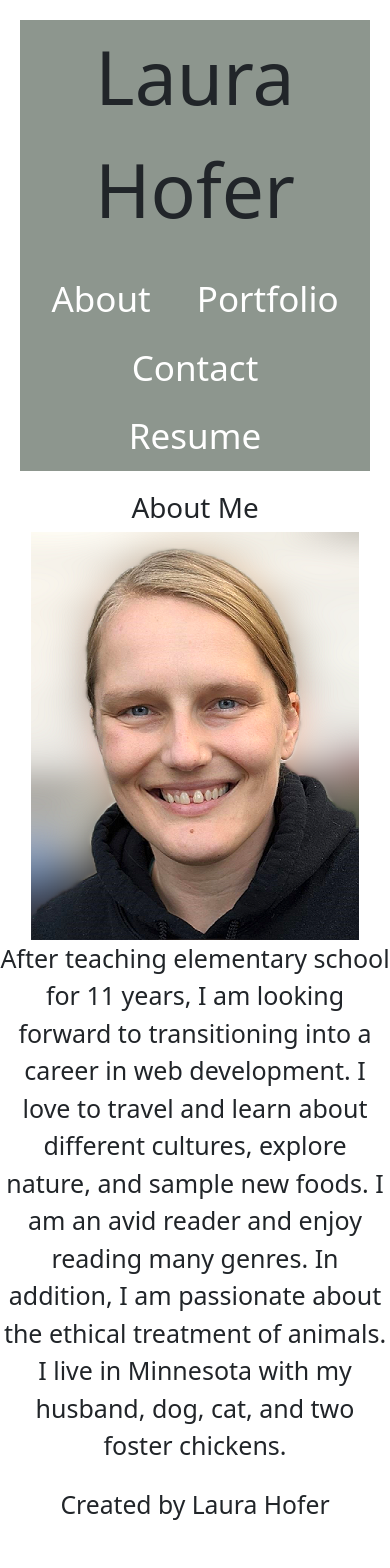
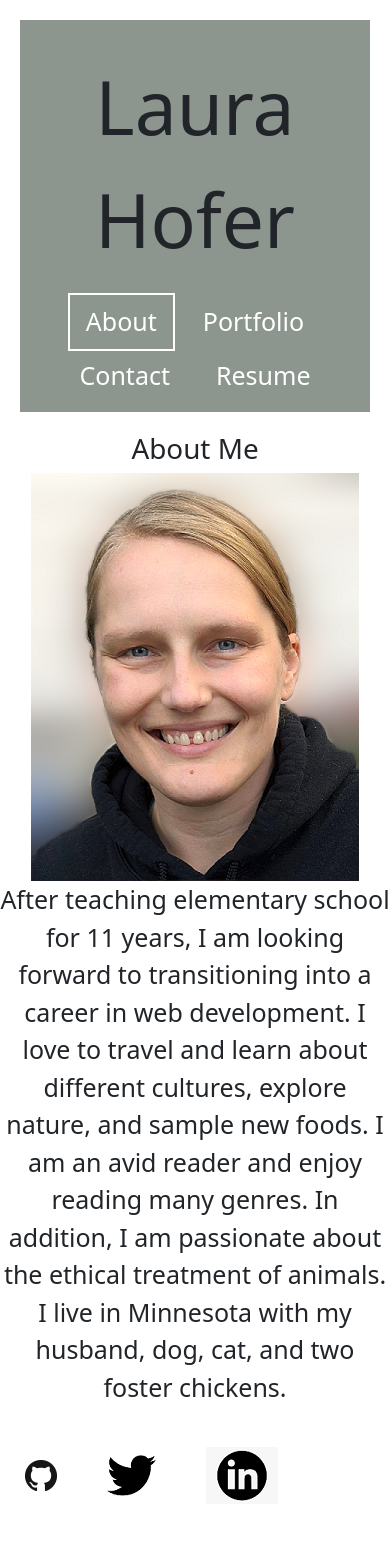
Before and after one commit to ljhofer/20-react-portfolio, a React (Create React App) app: page / in a window 390 px wide. Shown: the top 1568 px of the page. After the commit the page ends 1529 px from the top, so only its background shows below. Built offline with nearby package versions, Linux system fonts and the light colour scheme.

Commit message:
Added styling on all pages, added link to download resume

```diff
--- a/public/index.html
+++ b/public/index.html
@@ -24,7 +24,7 @@
       work correctly both with client-side routing and a non-root public URL.
       Learn how to configure a non-root public URL by running `npm run build`.
     -->
-    <title>React App</title>
+    <title>Portfolio - Laura Hofer</title>
   </head>
   <body>
     <noscript>You need to enable JavaScript to run this app.</noscript>
--- a/src/components/Footer.js
+++ b/src/components/Footer.js
@@ -5,28 +5,25 @@ import linkedinImage from '../images/linkedin.png';
 
 
 const styles = {
-    // div: {
-    //   display:'flex',
-    //   justifyContent: 'center',
-    //   alignItems: 'center',
-    // },
     h2: {
       textAlign: 'center',
       margin: 25
     },
     img: {
       margin: 25,
+    },
+    div: {
+      justifyContent: 'center',
     }
   };
 
 export default function Footer () {
 
     return (
-      <div>
-        <h2 style={styles.h2}> Created by Laura Hofer</h2>
-        <a href='https://github.com/ljhofer' target="_blank"><img src={githubImage} alt='GitHub logo' style={styles.img}/></a>
-        <a href='http://twitter.com/Lolobeanshofer' target="_blank"><img src={twitterImage} alt='GitHub logo' style={styles.img}/></a>
-        <a href='' target="_blank"><img src={linkedinImage} alt='GitHub logo' style={styles.img}/></a>
+      <div style={styles.div}>
+        <a href='https://github.com/ljhofer' target="_blank" rel="noreferrer"><img src={githubImage} alt='GitHub logo' style={styles.img}/></a>
+        <a href='http://twitter.com/Lolobeanshofer' target="_blank" rel="noreferrer"><img src={twitterImage} alt='GitHub logo' style={styles.img}/></a>
+        <a href='https://www.linkedin.com/in/laura-hofer/' target="_blank" rel="noreferrer"><img src={linkedinImage} alt='GitHub logo' style={styles.img}/></a>
       </div>
     )
 };
--- a/src/components/NavTabs.js
+++ b/src/components/NavTabs.js
@@ -4,12 +4,7 @@ const styles = {
   div: {
     margin: 20,
     background: '#8d968e',
-    // width: '100%',
-    // display: 'flex',
-    // flexWrap: 'wrap',
-    // minHeight: 50,
-    // lineHeight: 3.5,
-    // fontSize: '1.2rem',
+    padding: 10,
   },
   p: {
     fontSize: 75,
@@ -20,13 +15,14 @@ const styles = {
     display: 'flex',
     flexWrap: 'wrap',
     justifyContent: 'center',
+    // backgroundColor: '#bbccbd'
   },
   a: {
     textDecoration: 'none',
     display: 'inline',
     marginRight: 7,
     marginLeft: 7,
-    fontSize: 35,
+    fontSize: 25,
     color: 'white',
   },
 };
@@ -38,54 +34,20 @@ function NavTabs({ currentPage, handlePageChange }) {
   return (
     <div style={styles.div}>
       <p style={styles.p}>Laura Hofer</p>
-      {/* <ul className="nav nav-tabs" style={styles.ul}>
-        <li className="nav-item" style={styles.li}> */}
+
       <nav style={styles.nav}>
-          <a style={styles.a}
-            href="#about"
-            onClick={() => handlePageChange('About')}
-            //*  TODO:
+        <a style={styles.a} href="#about" onClick={() => handlePageChange('About')}
+          className={currentPage === 'About' ? 'nav-link active' : 'nav-link'}>About</a>
 
-            className={currentPage === 'About' ? 'nav-link active' : 'nav-link'}
-          >
-            About
-          </a>
-        {/* </li>
-        <li className="nav-item" style={styles.li}> */}
-          <a style={styles.a}
-            href="#portfolio"
-            onClick={() => handlePageChange('Portfolio')}
-            //  TODO: Add a comment explaining what this logic is doing
+        <a style={styles.a} href="#portfolio" onClick={() => handlePageChange('Portfolio')}
+          className={currentPage === 'Portfolio' ? 'nav-link active' : 'nav-link'}>Portfolio</a>
 
-            className={currentPage === 'Portfolio' ? 'nav-link active' : 'nav-link'}
-          >
-            Portfolio
-          </a>
-        {/* </li>
-        <li className="nav-item" style={styles.li}> */}
-          <a style={styles.a}
-            href="#contact"
-            onClick={() => handlePageChange('Contact')}
-            //  TODO: Add a comment explaining what this logic is doing
+        <a style={styles.a} href="#contact" onClick={() => handlePageChange('Contact')}
+          className={currentPage === 'Contact' ? 'nav-link active' : 'nav-link'}>Contact</a>
 
-            className={currentPage === 'Contact' ? 'nav-link active' : 'nav-link'}
-          >
-            Contact
-          </a>
-        {/* </li>
-        <li className="nav-item" style={styles.li}> */}
-          <a style={styles.a}
-            href="#resume"
-            //  TODO: Add a comment explaining what this logic is doing
-
-            onClick={() => handlePageChange('Resume')}
-            className={currentPage === 'Resume' ? 'nav-link active' : 'nav-link'}
-          >
-            Resume
-          </a>
+        <a style={styles.a} href="#resume" onClick={() => handlePageChange('Resume')}
+          className={currentPage === 'Resume' ? 'nav-link active' : 'nav-link'}>Resume</a>
       </nav>
-        {/* </li>
-      </ul> */}
     </div>
   );
 }
--- a/src/components/pages/Contact.js
+++ b/src/components/pages/Contact.js
@@ -6,6 +6,11 @@ const styles = {
   },
   div: {
     margin: 15,
+  },
+  form: {
+    backgroundColor: '#bbccbd',
+    margin: 20,
+    padding: 10,
   }
 };
 
@@ -15,10 +20,10 @@ export default function Contact() {
     <div >
       <h1 style={styles.h1}>Contact Page</h1>
 
-      <form style={styles.div}>
+      <form style={styles.form}>
         <div className="form-group" style={styles.div}>
           <label for="exampleFormControlInput1">Enter your name</label>
-          <input type="input" className="form-control" id="exampleFormControlInput2" placeholder="" />
+          <input type="input" className="form-control" id="exampleFormControlInput2" />
         </div>
 
         <div className="form-group" style={styles.div}>
@@ -32,7 +37,7 @@ export default function Contact() {
         </div>
 
         <div style={styles.div}>
-          <button type="submit" class="btn btn-secondary btn-lg">Submit</button>
+          <button type="submit" className="btn btn-secondary btn-lg">Submit</button>
         </div>
       </form>
 
--- a/src/components/pages/Portfolio.js
+++ b/src/components/pages/Portfolio.js
@@ -10,6 +10,17 @@ const styles = {
   h1: {
     textAlign: 'center'
   },
+  card: {
+    margin: 20,
+    marginLeft: 15,
+  },
+  section: {
+    margin: 15,
+    justifyContent:'center',
+  },
+  a: {
+    textDecoration: 'none',
+  }
 };
 
 
@@ -18,74 +29,74 @@ export default function Portfolio() {
   return (
     <div>
       <h1 style={styles.h1}>Portfolio</h1>
-      <section className='row' id='projects'>
-        <div className="card col-10 col-md-5 col-lg-3" >
+      <section style={styles.section} className='row' id='projects'>
+        <div style={styles.card} className="card col-10 col-md-5 col-lg-3" >
             <img className="card-img-top" src={catImage} alt="Cat looking at a computer" />
             <div className="card-body">
               <h5 className="card-title">CaptionMe(me)</h5>
               <p className="card-text">This app allows users to caption an image to create a memet. I coded the routes, models, seeds, event handlers, server, and index files. I also served as Project Manager.</p>
             </div>
-            <div className="row d-flex justify-content-center">
-              <a href="https://captionmeme.herokuapp.com/" className="card-link col-12" target="_blank">Deployed Code</a>
-              <a href="https://github.com/jordanlindgren/GroupProject2" className="card-link col-12" target="_blank">GitHub Repo</a>
+            <div className="card-body">
+              <a href="https://captionmeme.herokuapp.com/" style={styles.a} className="card-link" target="_blank" rel="noreferrer">Deployed Code</a>
+              <a href="https://github.com/jordanlindgren/GroupProject2" style={styles.a} className="card-link" target="_blank" rel="noreferrer">GitHub Repo</a>
             </div>
         </div>
 
-        <div className="card">
+        <div style={styles.card}className="card col-10 col-md-5 col-lg-3">
             <img className="card-img-top" src={movieImage} alt="Film equipment" />
             <div className="card-body">
               <h5 className="card-title">Nextflix Movie Favorites</h5>
               <p className="card-text">This app allowd the user to search movies and add titles to a favorites list. I coded the JavaScript and jQuery for the landing page and serves as Project Manager.</p>
             </div>
             <div className="card-body">
-              <a href="https://cleadi.github.io/nextflix/" className="card-link" target="_blank">Deployed Code</a>
-              <a href="https://github.com/ljhofer/nextflix" className="card-link" target="_blank">GitHub Repo</a>
+              <a href="https://cleadi.github.io/nextflix/" style={styles.a}className="card-link" target="_blank" rel="noreferrer">Deployed Code</a>
+              <a href="https://github.com/ljhofer/nextflix" style={styles.a} className="card-link" target="_blank" rel="noreferrer">GitHub Repo</a>
             </div>
         </div>
 
-        <div className="card">
+        <div style={styles.card} className="card col-10 col-md-5 col-lg-3">
             <img className="card-img-top" src={weatherImage} alt="Foggy landscape" />
             <div className="card-body">
               <h5 className="card-title">Weather Dashboard</h5>
               <p className="card-text">The page allows use to search by city and dispalys current weather and a five-day forecast.</p>
             </div>
             <div className="card-body">
-              <a href="https://ljhofer.github.io/06-server-side-apis-weather-dashboard/" className="card-link" target="_blank">Deployed Code</a>
-              <a href="https://github.com/ljhofer/06-server-side-apis-weather-dashboard" className="card-link" target="_blank">GitHub Repo</a>
+              <a href="https://ljhofer.github.io/06-server-side-apis-weather-dashboard/" style={styles.a} className="card-link" target="_blank" rel="noreferrer">Deployed Code</a>
+              <a href="https://github.com/ljhofer/06-server-side-apis-weather-dashboard" style={styles.a} className="card-link" target="_blank" rel="noreferrer">GitHub Repo</a>
             </div>
         </div>
 
-        <div className="card">
+        <div style={styles.card} className="card col-10 col-md-5 col-lg-3">
             <img className="card-img-top" src={blogImage} alt="Foggy landscape" />
             <div className="card-body">
               <h5 className="card-title">Tech Blog</h5>
               <p className="card-text">The page allows use to search by city and dispalys current weather and a five-day forecast.</p>
             </div>
             <div className="card-body">
-              <a href="https://ljhofer-tech-blog.herokuapp.com/" className="card-link" target="_blank">Deployed Code</a>
-              <a href="https://github.com/ljhofer/mvc-tech-blog" className="card-link" target="_blank">GitHub Repo</a>
+              <a href="https://ljhofer-tech-blog.herokuapp.com/" style={styles.a} className="card-link" target="_blank" rel="noreferrer">Deployed Code</a>
+              <a href="https://github.com/ljhofer/mvc-tech-blog" style={styles.a} className="card-link" target="_blank" rel="noreferrer">GitHub Repo</a>
             </div>
         </div>
 
-        <div className="card">
+        <div style={styles.card} className="card col-10 col-md-5 col-lg-3">
             <img className="card-img-top" src={employeeImage} alt="Table with laptops, headphones, snacks, and drinks" />
             <div className="card-body">
               <h5 className="card-title">Employee Tracker</h5>
               <p className="card-text">This command line app allows used to create deparments, roles, and employees in their database. It also allows them to update and delete as necessary.</p>
             </div>
             <div className="card-body">
-              <a href="https://github.com/ljhofer/sql-employee-tracker" className="card-link" target="_blank">GitHub Repo</a>
+              <a href="https://github.com/ljhofer/sql-employee-tracker" style={styles.a} className="card-link" target="_blank" rel="noreferrer">GitHub Repo</a>
             </div>
         </div>
 
-        <div className="card">
+        <div style={styles.card} className="card col-10 col-md-5 col-lg-3">
             <img className="card-img-top" src={emailImage} alt="At symbol" />
             <div className="card-body">
               <h5 className="card-title">Email Validation Gist</h5>
               <p className="card-text">I wrote a gist explaining a regular expression for validating emails. It details the different sections of the regex and gives examples of their uses.</p>
             </div>
             <div className="card-body">
-              <a href="https://gist.github.com/ljhofer/d8682f596f60a59e280b1f8f07cf43b2" className="card-link" target="_blank">GitHub Gist</a>
+              <a href="https://gist.github.com/ljhofer/d8682f596f60a59e280b1f8f07cf43b2" style={styles.a} className="card-link" target="_blank" rel="noreferrer">GitHub Gist</a>
             </div>
         </div>
       </section>
--- a/src/components/pages/Resume.js
+++ b/src/components/pages/Resume.js
@@ -1,42 +1,64 @@
-// import resumeImage from '../../images/resume_11_21.pdf';
+import resumeImage from '../../images/resume_11_21.pdf';
 
 
 const styles = {
   h1: {
-    textAlign: 'center'
+    textAlign: 'center',
+    marginBottom: 20,
   },
-  div: {
+  h2: {
     textAlign: 'center',
-    // marginTop: 100,
-    // marginLeft: 100,
+    margin: 10,
+    marginTop: 40,
   },
-  p: {
-    fontSize: 25,
+  h3: {
+    textAlign: 'center',
+    margin: 20,
   },
+  resume: {
+    textAlign: 'center',
+    textDecoration: 'none',
+    backgroundColor: '#bbccbd',
+    color: '#383d38',
+    padding: 10,
+  },
+  uldiv: {
+    justifyContent: 'center',
+  },
+  ul: {
+    display: 'inline',
+    justifyContent: 'center',
+    marginLeft: 30,
+  }
 };
 
 // TODO: Update for this homework
 export default function Resume() {
   return (
     <div>
-      <h1 style={styles.h}>Resume</h1>
+      <h1 style={styles.h1}>Resume</h1>
 
-      {/* <h3><a href={resumeImage} target="_blank">Resume</a></h3> */}
+      <h3 style={styles.h3}><a href={resumeImage} style={styles.resume} target="_blank" rel='noreferrer'>Download Resume</a></h3>
 
-      <h3>Technical Skills</h3>
-      <ul>
+      <div>
+        <h2 style={styles.h2}>Technical Skills</h2>
+        <div style={styles.uldiv} className='row d-flex'>
+          <ul style={styles.ul} className='col-4'>
               <li>HMTL</li>
               <li>CCS</li>
               <li>Bootstrap</li>
               <li>JavaScript</li>
               <li>jQuery</li>
+          </ul>
+          <ul style={styles.ul} className='col-4'>
               <li>Express</li>
               <li>Node.js</li>
               <li>MySQL</li>
               <li>MongoDB</li>
               <li>React.js</li>
           </ul>
-
+        </div>
+      </div>
     </div>
   );
 }
--- a/src/index.css
+++ b/src/index.css
@@ -13,7 +13,8 @@ code {
 }
 
 .active {
-  background-color: 'white';
-  color: '#8d968e';
+  outline: 2px solid white;
+  /* background-color: 'white';
+  color: '#8d968e'; */
 
 }
```
Also changed, not shown: src/images/linkedin.png. Lines whose indentation alone changed are shown as unchanged.
